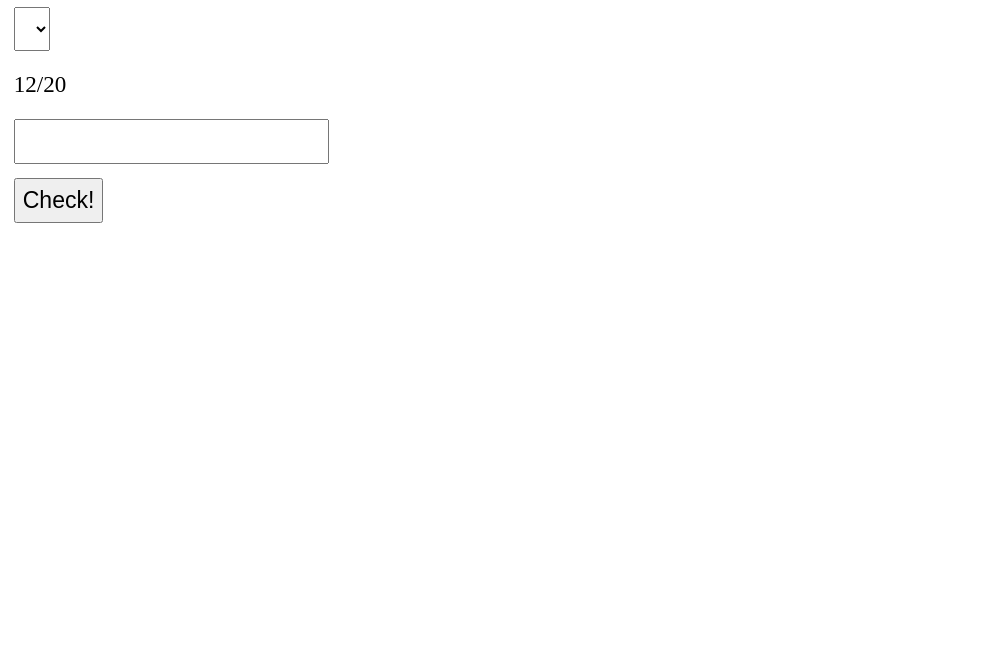
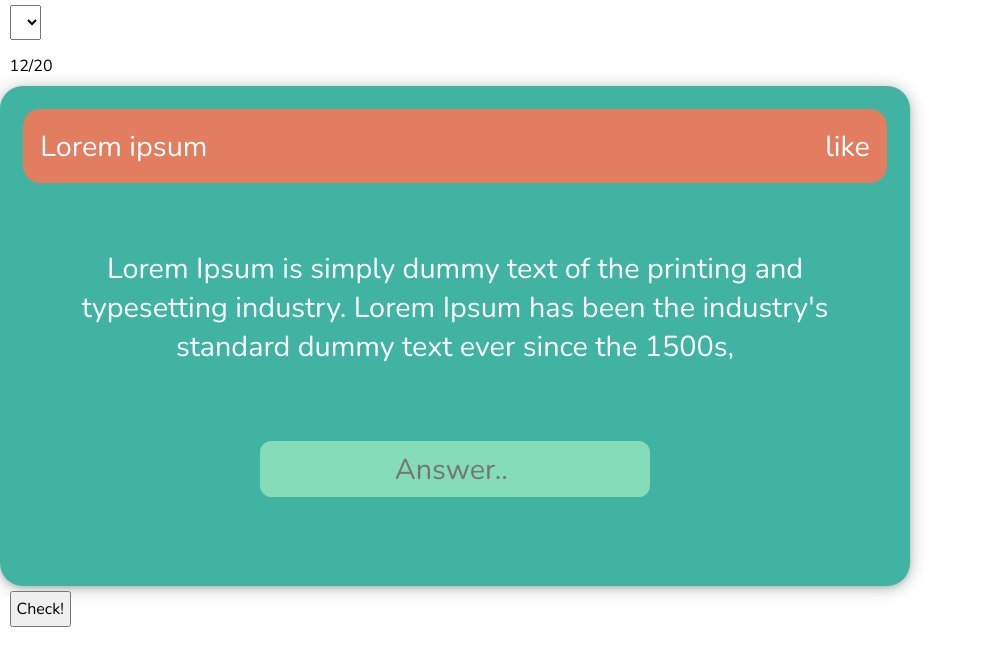
Before and after one commit to DavidIacovone/Flash, a React (Create React App) app: page / in a window 1280 px wide. Shown: the top 666 px of the page, without its empty margins (0-981 px from the left). Built offline with nearby package versions, Linux system fonts and the light colour scheme.

Commit message:
Flashcard design

```diff
--- a/public/index.html
+++ b/public/index.html
@@ -2,7 +2,11 @@
 <html lang="en">
   <head>
     <meta charset="utf-8" />
-    <link rel="icon" href="%PUBLIC_URL%/favicon.ico" />
+    <link rel="preconnect" href="https://fonts.googleapis.com">
+    <link rel="preconnect" href="https://fonts.gstatic.com" crossorigin>
+    <link
+      href="https://fonts.googleapis.com/css2?family=Barlow+Condensed:wght@400;600;700&family=Nunito:ital,wght@0,200;0,400;1,400&display=swap"
+      rel="stylesheet">
     <meta name="viewport" content="width=device-width, initial-scale=1" />
     <meta name="theme-color" content="#000000" />
     <meta
--- a/src/Flashcard/Flashcard.js
+++ b/src/Flashcard/Flashcard.js
@@ -1,9 +1,19 @@
 import React from "react";
+import flashcard from "./flashcard.css";
 
 const Flashcard = () => {
     return (
-        <div>
-
+        <div className="flashcard-wrapper">
+            <div className="flashcard-top">
+                <p>Lorem ipsum</p>
+                <p>like</p>
+            </div>
+            <div className="flashcard-middle">
+                <p>Lorem Ipsum is simply dummy text of the printing and typesetting industry. Lorem Ipsum has been the industry's standard dummy text ever since the 1500s, </p>
+            </div>
+            <div className="flashcard-bottom">
+                <input type="text" placeholder="Answer.. " />
+            </div>
         </div>
     )
 }
--- /dev/null
+++ b/src/Flashcard/flashcard.css
@@ -0,0 +1,31 @@
+.flashcard-wrapper {
+    max-width: clamp(15em, 30em, 40em);
+    max-height: clamp(10em, 20em, 32em);
+    min-height: clamp(5em, 10em, 16em);
+    min-width: clamp(8em, 15em, 20em);
+    background-color: #41b3a3;
+    border: none;
+    border-radius: 0.8em;
+    box-shadow: rgba(14, 30, 37, 0.12) 0px 2px 4px 0px, rgba(14, 30, 37, 0.32) 0px 2px 16px 0px;
+    padding: 0.8em;
+    color: white;
+    font-size: 1.8rem;
+}
+
+.flashcard-top {
+    display: flex;
+    justify-content: space-between;
+    margin-bottom: 2em;
+    background-color: #e27d60;
+    border-radius: 0.6em;
+}
+
+.flashcard-middle {
+    text-align: center;
+    margin-bottom: 2em;
+}
+
+.flashcard-bottom {
+    text-align: center;
+    margin-bottom: 2em;
+}
--- a/src/Quiz/Quiz.js
+++ b/src/Quiz/Quiz.js
@@ -10,7 +10,6 @@ const Quiz = () => {
             </div>
             <div className="quiz-middle">
                 <Flashcard />
-                <input />
             </div>
             <div className="quiz-bottom">
                 <button>Check!</button>
--- a/src/index.css
+++ b/src/index.css
@@ -1,7 +1,9 @@
 * {
+  font-family: 'Barlow Condensed', sans-serif;
+  font-family: 'Nunito', sans-serif;
   padding: 0;
   margin: 0;
-  font-size: 1.2rem;
+  font-size: 1em;
 }
 
 p {
@@ -15,3 +17,10 @@ select {
   margin: 0.3em 0.6em;
   padding: 0.3em;
 }
+
+input {
+  border: none;
+  border-radius: 0.4em;
+  background-color: #85dcb8;
+  text-align: center;
+}
```
